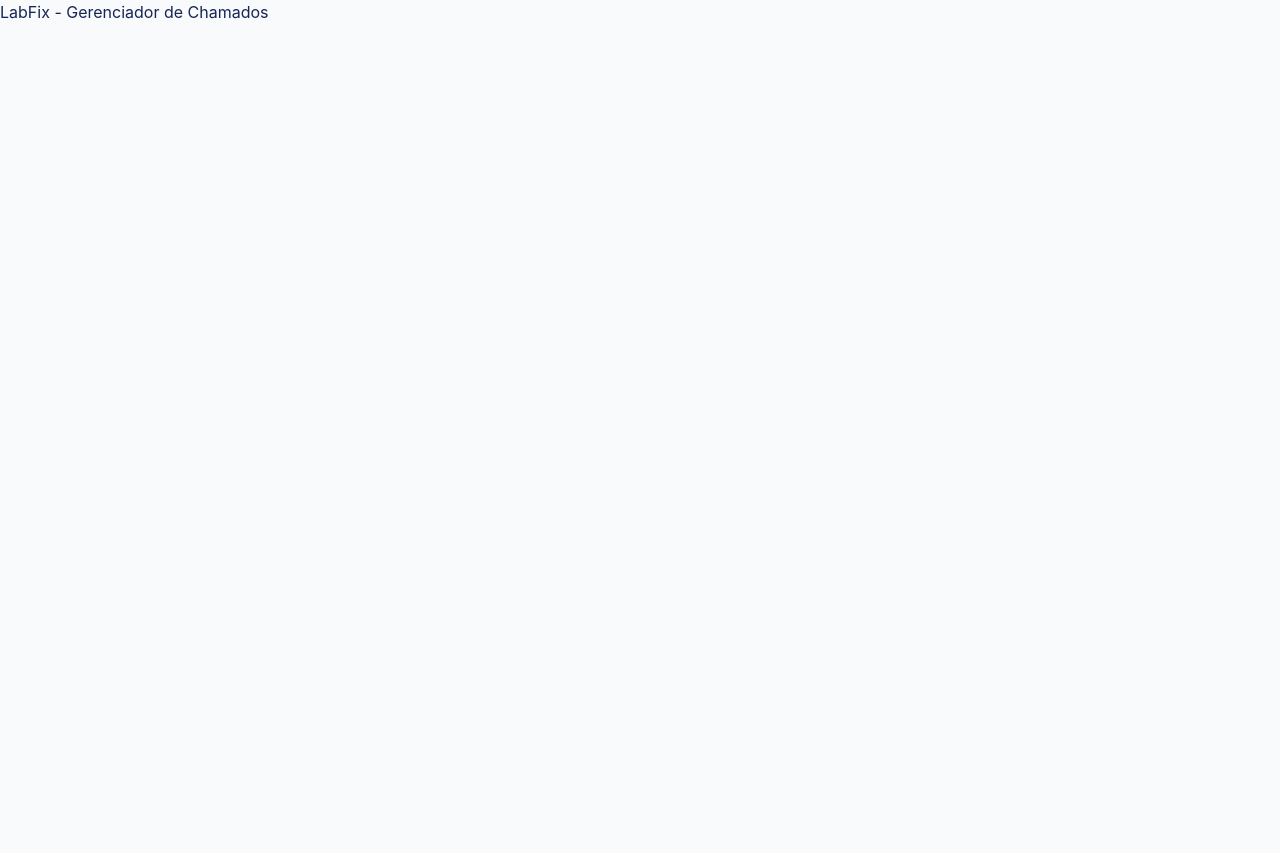
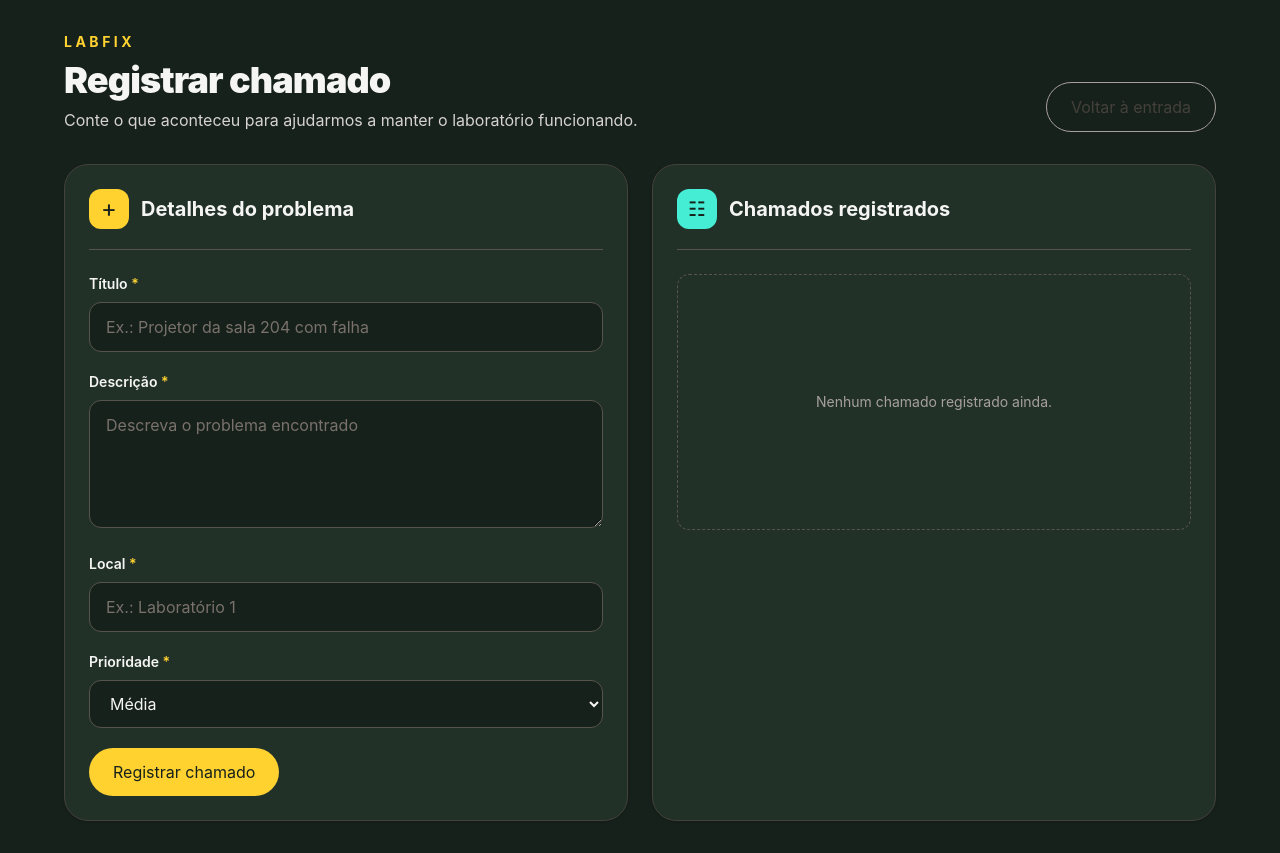
Before and after one commit to PedroTiso/SistemasDistribuidos-C216, a React (Vite) app in the folder frontend/: page /chamados/novo in a window 1280 px wide. Before the commit the page ends 800 px from the top, so only its background shows below. Built offline with nearby package versions, Linux system fonts and the light colour scheme.

Commit message:
feat: add LabFix pages and frontend navigation

```diff
--- a/frontend/package.json
+++ b/frontend/package.json
@@ -13,10 +13,11 @@
     "check": "biome check ."
   },
   "dependencies": {
+    "@tailwindcss/vite": "latest",
     "@vitejs/plugin-react": "latest",
-    "@tailwindcss/vite": "latest",
     "react": "latest",
     "react-dom": "latest",
+    "react-router-dom": "^7.18.7",
     "tailwindcss": "latest",
     "vite": "latest"
   },
--- a/frontend/src/App.jsx
+++ b/frontend/src/App.jsx
@@ -1,5 +1,16 @@
+import { BrowserRouter, Route, Routes } from "react-router-dom";
+import CreateCallPage from "./pages/CreateCallPage.jsx";
+import WelcomePage from "./pages/WelcomePage.jsx";
+
 function App() {
-  return <main>LabFix - Gerenciador de Chamados</main>;
+  return (
+    <BrowserRouter>
+      <Routes>
+        <Route element={<WelcomePage />} path="/" />
+        <Route element={<CreateCallPage />} path="/chamados/novo" />
+      </Routes>
+    </BrowserRouter>
+  );
 }
 
 export default App;
--- /dev/null
+++ b/frontend/src/components/common/ActionButton.jsx
@@ -0,0 +1,19 @@
+function ActionButton({ children, onClick, variant = "primary", type = "button" }) {
+  const styles = {
+    primary: "bg-amber-300 text-[#17211b] hover:bg-amber-200",
+    dark: "bg-[#17211b] text-amber-300 hover:bg-[#223128]",
+    outline: "border border-stone-400 text-stone-700 hover:border-teal-700 hover:text-teal-700",
+  };
+
+  return (
+    <button
+      className={`rounded-full px-6 py-3 text-sm font-bold transition focus:outline-none focus:ring-4 focus:ring-teal-200 ${styles[variant]}`}
+      onClick={onClick}
+      type={type}
+    >
+      {children}
+    </button>
+  );
+}
+
+export default ActionButton;
--- a/frontend/src/index.css
+++ b/frontend/src/index.css
@@ -17,3 +17,10 @@ body {
   min-width: 320px;
   min-height: 100vh;
 }
+
+button,
+input,
+select,
+textarea {
+  font: inherit;
+}
--- /dev/null
+++ b/frontend/src/pages/CreateCallPage.jsx
@@ -0,0 +1,108 @@
+import { Link } from "react-router-dom";
+import ActionButton from "../components/common/ActionButton.jsx";
+
+function CreateCallPage() {
+  return (
+    <main className="min-h-screen bg-[#17211b] px-4 py-8 text-stone-100 sm:px-6 lg:px-8">
+      <div className="mx-auto max-w-6xl">
+        <header className="mb-8 flex flex-wrap items-end justify-between gap-4">
+          <div>
+            <p className="mb-2 text-sm font-bold uppercase tracking-[0.25em] text-amber-300">
+              LabFix
+            </p>
+            <h1 className="text-3xl font-black tracking-tight sm:text-4xl">Registrar chamado</h1>
+            <p className="mt-2 text-base text-stone-300">
+              Conte o que aconteceu para ajudarmos a manter o laboratório funcionando.
+            </p>
+          </div>
+          <Link to="/">
+            <ActionButton variant="outline">Voltar à entrada</ActionButton>
+          </Link>
+        </header>
+
+        <div className="grid gap-6 lg:grid-cols-[minmax(0,1fr)_minmax(0,1fr)]">
+          <section className="rounded-[1.5rem] border border-stone-700 bg-[#223128] p-6 shadow-sm">
+            <div className="mb-6 flex items-center gap-3 border-b border-stone-600 pb-5">
+              <span className="flex h-10 w-10 items-center justify-center rounded-xl bg-amber-300 text-2xl text-[#17211b]">
+                +
+              </span>
+              <h2 className="text-xl font-bold">Detalhes do problema</h2>
+            </div>
+
+            <form className="space-y-5">
+              <div>
+                <label className="mb-2 block text-sm font-semibold" htmlFor="title">
+                  Título <span className="text-amber-300">*</span>
+                </label>
+                <input
+                  className="w-full rounded-xl border border-stone-600 bg-[#17211b] px-4 py-3 text-sm text-stone-100 outline-none placeholder:text-stone-500 focus:border-teal-300 focus:ring-4 focus:ring-teal-300/20"
+                  id="title"
+                  maxLength={100}
+                  placeholder="Ex.: Projetor da sala 204 com falha"
+                  type="text"
+                />
+              </div>
+
+              <div>
+                <label className="mb-2 block text-sm font-semibold" htmlFor="description">
+                  Descrição <span className="text-amber-300">*</span>
+                </label>
+                <textarea
+                  className="min-h-32 w-full resize-y rounded-xl border border-stone-600 bg-[#17211b] px-4 py-3 text-sm text-stone-100 outline-none placeholder:text-stone-500 focus:border-teal-300 focus:ring-4 focus:ring-teal-300/20"
+                  id="description"
+                  placeholder="Descreva o problema encontrado"
+                  rows={4}
+                />
+              </div>
+
+              <div>
+                <label className="mb-2 block text-sm font-semibold" htmlFor="location">
+                  Local <span className="text-amber-300">*</span>
+                </label>
+                <input
+                  className="w-full rounded-xl border border-stone-600 bg-[#17211b] px-4 py-3 text-sm text-stone-100 outline-none placeholder:text-stone-500 focus:border-teal-300 focus:ring-4 focus:ring-teal-300/20"
+                  id="location"
+                  placeholder="Ex.: Laboratório 1"
+                  type="text"
+                />
+              </div>
+
+              <div>
+                <label className="mb-2 block text-sm font-semibold" htmlFor="priority">
+                  Prioridade <span className="text-amber-300">*</span>
+                </label>
+                <select
+                  className="w-full rounded-xl border border-stone-600 bg-[#17211b] px-4 py-3 text-sm text-stone-100 outline-none focus:border-teal-300 focus:ring-4 focus:ring-teal-300/20"
+                  defaultValue="medium"
+                  id="priority"
+                >
+                  <option value="low">Baixa</option>
+                  <option value="medium">Média</option>
+                  <option value="high">Alta</option>
+                </select>
+              </div>
+
+              <ActionButton type="submit" variant="primary">
+                Registrar chamado
+              </ActionButton>
+            </form>
+          </section>
+
+          <section className="rounded-[1.5rem] border border-stone-700 bg-[#223128] p-6 shadow-sm">
+            <div className="mb-6 flex items-center gap-3 border-b border-stone-600 pb-5">
+              <span className="flex h-10 w-10 items-center justify-center rounded-xl bg-teal-300 text-xl text-[#17211b]">
+                ☷
+              </span>
+              <h2 className="text-xl font-bold">Chamados registrados</h2>
+            </div>
+            <div className="flex min-h-64 items-center justify-center rounded-xl border border-dashed border-stone-600 p-6 text-center">
+              <p className="text-sm text-stone-400">Nenhum chamado registrado ainda.</p>
+            </div>
+          </section>
+        </div>
+      </div>
+    </main>
+  );
+}
+
+export default CreateCallPage;
--- /dev/null
+++ b/frontend/src/pages/WelcomePage.jsx
@@ -0,0 +1,61 @@
+import { Link } from "react-router-dom";
+import ActionButton from "../components/common/ActionButton.jsx";
+
+function WelcomePage() {
+  return (
+    <main className="min-h-screen bg-[#17211b] px-6 py-8 text-stone-100 sm:px-10 lg:px-16">
+      <div className="mx-auto flex min-h-[calc(100vh-4rem)] max-w-6xl flex-col justify-between">
+        <header className="flex items-center justify-between">
+          <p className="text-sm font-bold uppercase tracking-[0.3em] text-amber-300">LabFix</p>
+          <span className="rounded-full border border-stone-600 px-4 py-2 text-xs text-stone-300">
+            C216 · Sistemas Distribuídos
+          </span>
+        </header>
+
+        <section className="grid items-center gap-12 py-16 lg:grid-cols-[1.1fr_0.9fr]">
+          <div>
+            <p className="mb-5 text-sm font-semibold uppercase tracking-[0.25em] text-teal-300">
+              Cuidado com o espaço de aprendizagem
+            </p>
+            <h1 className="max-w-3xl text-5xl font-black leading-tight tracking-tight sm:text-6xl">
+              Seu laboratório precisa de atenção?
+            </h1>
+            <p className="mt-6 max-w-xl text-lg leading-8 text-stone-300">
+              Registre um chamado para que problemas em equipamentos e salas não atrapalhem a
+              próxima aula.
+            </p>
+            <Link className="mt-8 inline-block" to="/chamados/novo">
+              <ActionButton>
+                Registrar um chamado <span className="ml-2">→</span>
+              </ActionButton>
+            </Link>
+          </div>
+
+          <div className="relative mx-auto w-full max-w-md">
+            <div className="absolute -inset-4 rounded-[2rem] bg-teal-300/10 blur-2xl" />
+            <div className="relative rounded-[2rem] border border-stone-700 bg-[#223128] p-8 shadow-2xl">
+              <div className="mb-12 flex items-center justify-between">
+                <span className="text-xs font-bold uppercase tracking-[0.2em] text-stone-400">
+                  Painel de cuidado
+                </span>
+                <span className="h-3 w-3 rounded-full bg-teal-300 shadow-[0_0_18px] shadow-teal-300" />
+              </div>
+              <p className="text-7xl font-black text-amber-300">01</p>
+              <p className="mt-4 text-xl font-semibold">chamado começa com um relato.</p>
+              <div className="mt-10 h-px bg-stone-700" />
+              <p className="mt-5 text-sm leading-6 text-stone-400">
+                Ajude a equipe a encontrar o problema, o local e a prioridade certa.
+              </p>
+            </div>
+          </div>
+        </section>
+
+        <footer className="border-t border-stone-700 pt-5 text-xs text-stone-500">
+          LabFix · manutenção colaborativa dos laboratórios
+        </footer>
+      </div>
+    </main>
+  );
+}
+
+export default WelcomePage;
```
Also changed, not shown: 1 other file (tests, documents, lock files or other folders).
